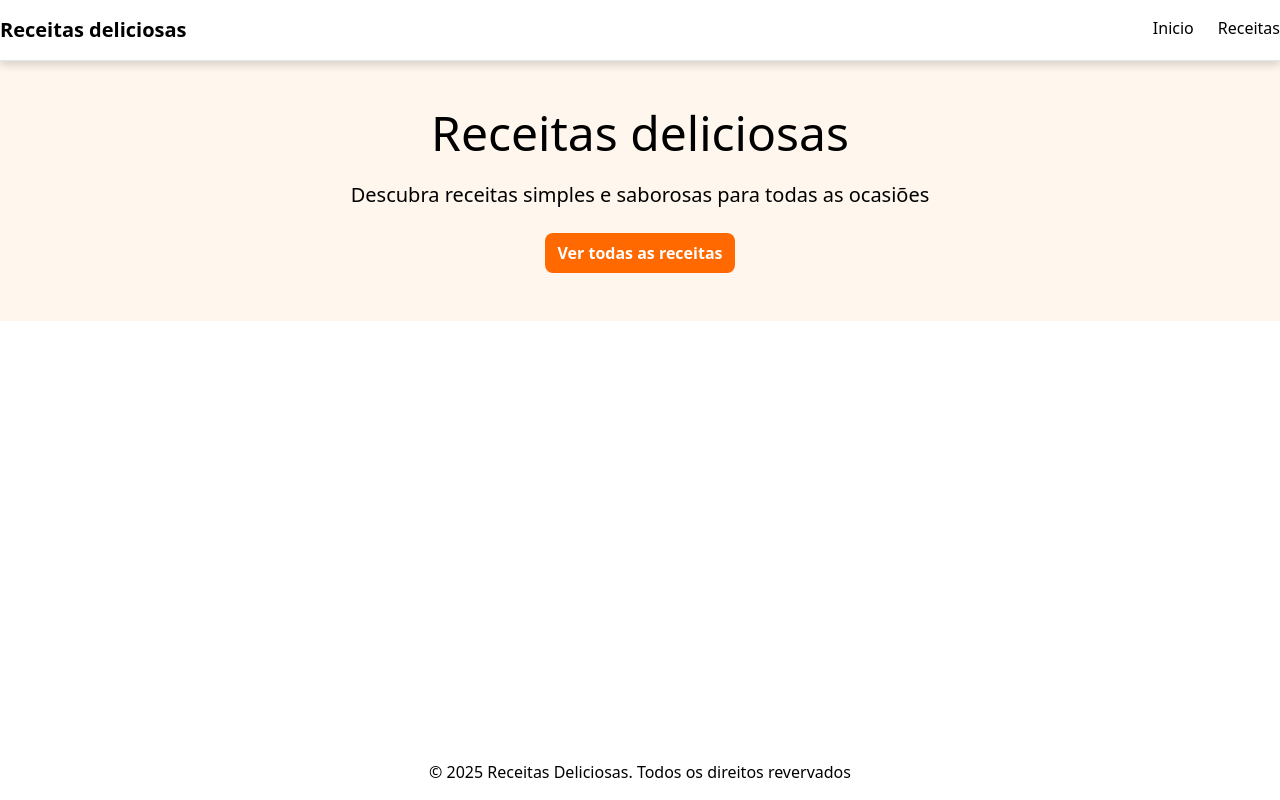
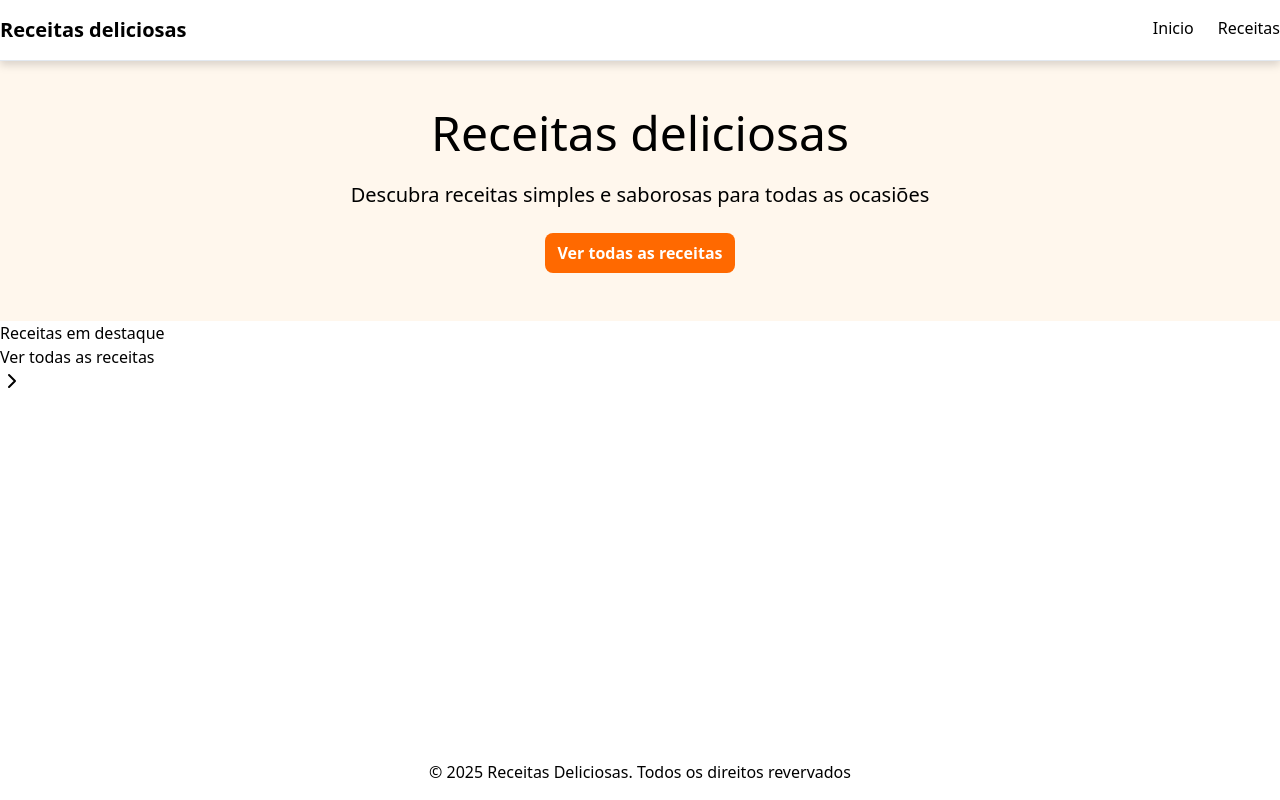
Before and after one commit to Davi-Lorena/receitas-byron, a Next.js app: page / in a window 1280 px wide. Built offline with nearby package versions, Linux system fonts and the light colour scheme.

Commit message:
feat: estrutura da secao receitas de destaque

```diff
--- a/src/app/page.tsx
+++ b/src/app/page.tsx
@@ -1,10 +1,11 @@
+import { ChevronRight } from "lucide-react";
 import Link from "next/link";
 
 export default function Home() {
   return (
    <main className="flex-grow">
 
-{/* Section HERO */}
+{/* Section: HERO */}
 
 <section className="bg-orange-50 py-12">
   <div className="container mx-auto flex flex-col items-center gap-6 text-center">
@@ -14,6 +15,17 @@ export default function Home() {
   </div>
 </section>
 
+{/* Section: featured recipes */}
+<section>
+<div className="container mx-auto">
+  <h2>Receitas em destaque</h2>
+  {/* Cards de receita */}
+  <Link href="/">
+  Ver todas as receitas
+  <ChevronRight />
+  </Link>
+</div>
+</section>
 
    </main>
   );
```
Also changed, not shown: package.json (+6 -5 lines), 1 other file (tests, documents, lock files or other folders).
